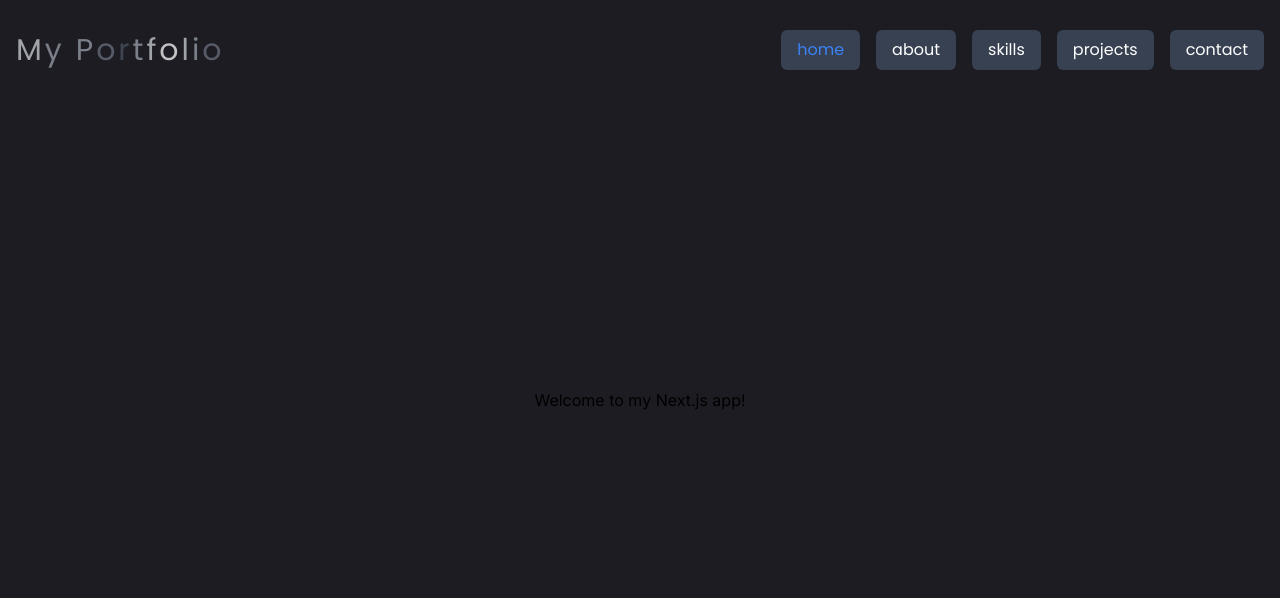
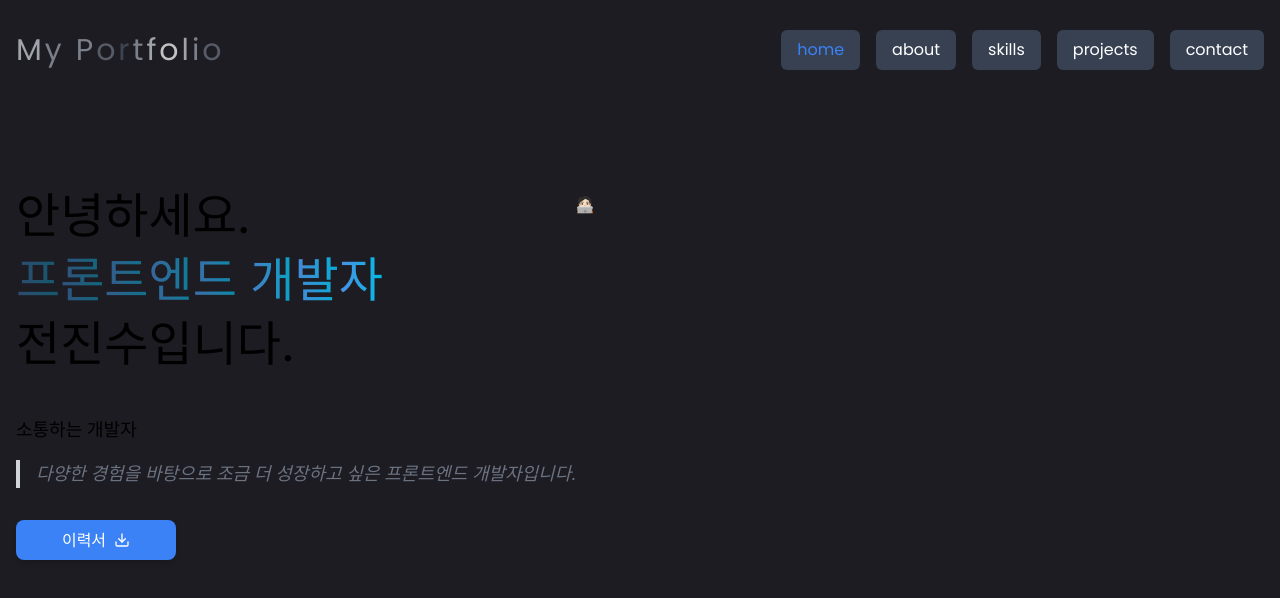
Before and after one commit to sslsoo/portfolio, a Next.js app: page /portfolio/ in a window 1280 px wide. Shown: the top 598 px of the page. Built offline with nearby package versions, Linux system fonts and the light colour scheme.

Commit message:
이력서 다운 배포

```diff
--- a/src/app/page.tsx
+++ b/src/app/page.tsx
@@ -1,12 +1,84 @@
-import React from "react";
+'use client';
+import React, { useEffect } from 'react';
 import Header from '../components/Header';
+import { Poppins } from 'next/font/google';
+
+const poppins = Poppins({ weight: '400', subsets: ['latin'] });
 
 const Home: React.FC = () => {
+  useEffect(() => {
+    const text = document.querySelector('.text-animation');
+    if (text) {
+      text.innerHTML =
+        text.textContent
+          ?.split('')
+          .map((char, i) => {
+            if (char === ' ') {
+              return `<span class="text-color-animation char space" style="animation-delay: ${
+                i * 0.1
+              }s">&nbsp;</span>`;
+            }
+            return `<span class="text-color-animation char" style="animation-delay: ${
+              i * 0.1
+            }s">${char}</span>`;
+          })
+          .join('') || '';
+
+      const chars = document.querySelectorAll('.char');
+      chars.forEach((char, i) => {
+        char.classList.add('animate-char');
+        char.style.animationDelay = `${i * 0.1}s`;
+      });
+    }
+  }, []);
+
   return (
     <div>
       <Header />
       <main>
-        <p>Welcome to my Next.js app!</p>
+        <div className="container">
+          <section className="mx-auto mt-20">
+            <div className="flex">
+              <div>
+              <div className="text-5xl mb-4">안녕하세요.</div>
+        <div className="text-5xl mb-4">
+          <span className="text-animation text-color-animation">프론트엔드 개발자</span>
+        </div>
+        <div className="text-5xl mb-12">전진수입니다.</div>
+        <div className={`text-lg font-bold mb-4 ${poppins.className}`}>
+          소통하는 개발자
+          <br />
+          <blockquote className="text-lg text-gray-500 border-l-4 border-gray-300 pl-4 italic mt-4">
+            다양한 경험을 바탕으로 조금 더 성장하고 싶은 프론트엔드 개발자입니다.
+          </blockquote>
+        </div>
+                <a
+            href="/resume.pdf"
+            download="resume.pdf"
+            className="mt-8 inline-block w-40 px-4 py-2 bg-blue-500 text-white rounded-lg shadow-md hover:bg-blue-600 transition-colors duration-300 flex items-center justify-center space-x-2"
+          >
+            <span>이력서</span>
+            <svg
+              stroke="currentColor"
+              fill="none"
+              strokeWidth="2"
+              viewBox="0 0 24 24"
+              strokeLinecap="round"
+              strokeLinejoin="round"
+              height="1em"
+              width="1em"
+              xmlns="http://www.w3.org/2000/svg"
+            >
+              <path d="M21 15v4a2 2 0 0 1-2 2H5a2 2 0 0 1-2-2v-4"></path>
+              <polyline points="7 10 12 15 17 10"></polyline>
+              <line x1="12" y1="15" x2="12" y2="3"></line>
+            </svg>
+          </a>
+              </div>
+              <div>🧑🏻‍💻</div>
+            </div>
+          </section>
+        </div>
       </main>
     </div>
   );
--- a/src/style/globals.css
+++ b/src/style/globals.css
@@ -26,10 +26,65 @@ body {
 
 main {
   display: flex;
-  justify-content: center;
-  align-items: center;
   min-height: 100vh;
   flex-direction: column;
+  padding-top: 120px;
+  position: relative;
+  max-width: 90rem;
+  padding-top: 7rem;
+  width: 100%;
+  margin-right: auto;
+  margin-left: auto;
+  padding-right: 1rem;
+  padding-left: 1rem;
+}
+
+/* Add your custom styles here */
+.text-color-animation {
+  display: inline-block;
+  background: linear-gradient(90deg, #54a0ff, #00d2ff);
+  -webkit-background-clip: text;
+  -webkit-text-fill-color: transparent;
+  animation: color-animation 2s infinite alternate;
+}
+
+@keyframes color-animation {
+  0% {
+    background-position: 0% 50%;
+  }
+  100% {
+    background-position: 100% 50%;
+  }
+}
+
+/* Add your custom styles here */
+.text-animation {
+  display: inline-block;
+}
+
+.char {
+  opacity: 0;
+  display: inline-block;
+  animation: fade-in 0.5s forwards;
+}
+
+.animate-char {
+  animation: fade-in-out 3s linear infinite;
+}
+
+@keyframes fade-in {
+  to {
+    opacity: 1;
+  }
+}
+
+@keyframes fade-in-out {
+  0%, 100% {
+    opacity: 0;
+  }
+  50% {
+    opacity: 1;
+  }
 }
 
 @layer utilities {
```
Also changed, not shown: 1 other file (tests, documents, lock files or other folders).
